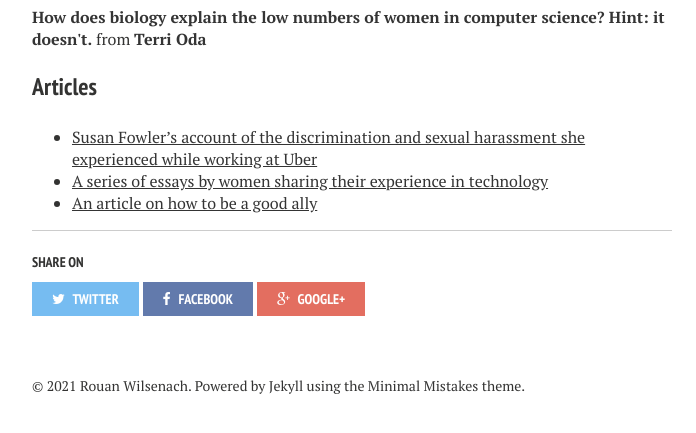
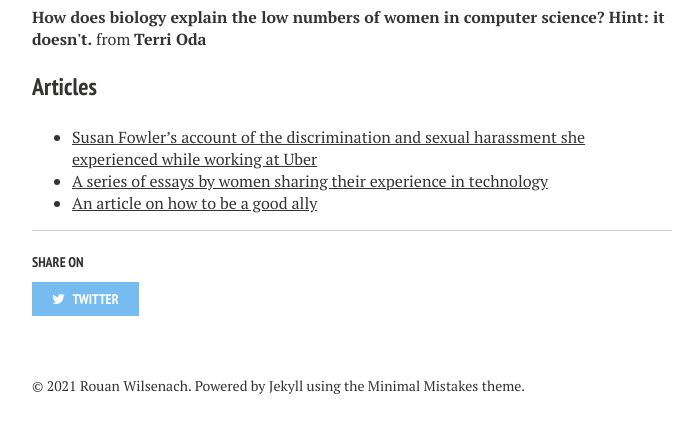
Before and after one commit to rouanw/rouanw.github.io, a Jekyll site: the page built from diversity-in-tech/index.md, in a window 1280 px wide and 900 px high, scrolled down 2691 px, cut to the strip 456-889 px from the top of the window. Shown: the whole strip, without its empty margins (288-984 px from the left). Built offline with Jekyll 4.4.1, drawn with Linux system fonts in a browser that asks for light colours; nearby versions of some CDN libraries; some web fonts are replaced.

Commit message:
remove google plus and facebook sharing

```diff
--- a/_includes/_social-share.html
+++ b/_includes/_social-share.html
@@ -4,11 +4,5 @@
     <li>
       <a href="https://twitter.com/intent/tweet?text={{ site.url }}{{ page.url }}" class="twitter" title="Share on Twitter"><i class="fa fa-twitter"></i><span> Twitter</span></a>
     </li>
-    <li>
-      <a href="https://www.facebook.com/sharer/sharer.php?u={{ site.url }}{{ page.url }}" class="facebook" title="Share on Facebook"><i class="fa fa-facebook"></i><span> Facebook</span></a>
-    </li>
-    <li>
-      <a href="https://plus.google.com/share?url={{ site.url }}{{ page.url }}" class="google-plus" title="Share on Google Plus"><i class="fa fa-google-plus"></i><span> Google+</span></a>
-    </li>
   </ul>
 </div><!-- /.social-share -->
```
Also changed, not shown: 1 other file.
